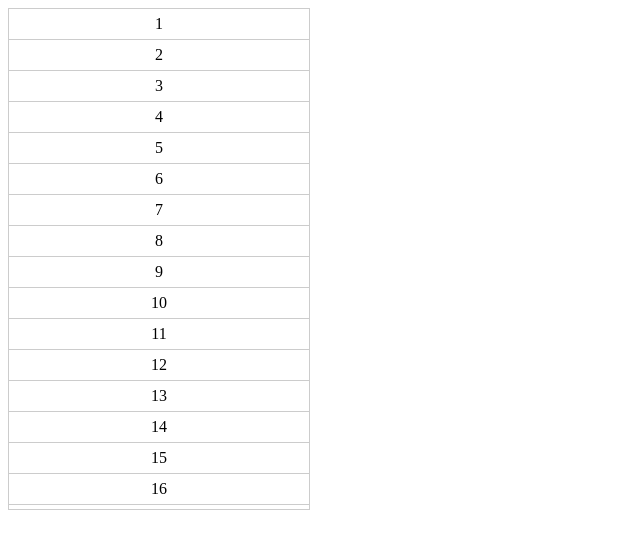
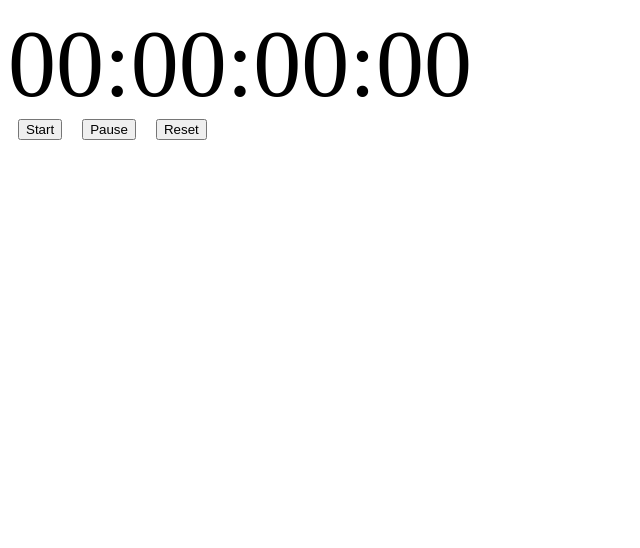
Before and after one commit to vr1Ravi/js-machine-coding, a React (Vite) app in the folder react/: page / in a window 1280 px wide. Shown: the top 548 px of the page, without its empty margins (0-640 px from the left). Built offline with nearby package versions, Linux system fonts and the light colour scheme.

Commit message:
stop watch

```diff
--- a/react/src/App.jsx
+++ b/react/src/App.jsx
@@ -11,6 +11,7 @@ import Toaster from "./components/ToastContainer";
 import ToastExample from "./components/ToastExample";
 import ToggleArrayItem from "./components/ToggleArrayItem";
 import SortableList from "./components/SortableList";
+import StopWatch from "./StopWatch";
 
 function App() {
   return (
@@ -33,7 +34,8 @@ function App() {
         </PopOver> */}
 
         {/* <DragAndDrop /> */}
-        <SortableList />
+        {/* <SortableList /> */}
+        <StopWatch />
       </div>
     </>
   );
--- /dev/null
+++ b/react/src/StopWatch/index.jsx
@@ -0,0 +1,76 @@
+import { useEffect, useRef, useState } from "react";
+import "./style.css";
+
+/**
+ *
+ * new Date().getTime(). = gives time in miliseconds which is past from 1970
+ */
+function StopWatch() {
+  const [time, setTime] = useState(0);
+  const stopwatchRef = useRef(0);
+  const intervalRef = useRef(null);
+
+  function handleStart() {
+    stopwatchRef.current = new Date().getTime() - time;
+    intervalRef.current = setInterval(() => {
+      setTime(new Date().getTime() - stopwatchRef.current);
+    }, 10);
+  }
+
+  function handlePasue() {
+    clearInterval(intervalRef.current);
+    intervalRef.current = null;
+  }
+
+  function handleReset() {
+    clearInterval(intervalRef.current);
+    setTime(0);
+  }
+  const formatTime = () => {
+    const ms = Math.floor((time % 1000) / 10)
+      .toString()
+      .padStart(2, "0");
+    const s = Math.floor((time / 1000) % 60)
+      .toString()
+      .padStart(2, "0");
+    const m = Math.floor((time / (1000 * 60)) % 60)
+      .toString()
+      .padStart(2, "0");
+    const h = Math.floor(time / (1000 * 60 * 60))
+      .toString()
+      .padStart(2, "0");
+    return `${h}:${m}:${s}:${ms}`;
+  };
+
+  function handleBlur() {
+    clearInterval(intervalRef.current);
+  }
+  function handleFocus() {
+    if (intervalRef.current) handleStart();
+  }
+  useEffect(() => {
+    window.addEventListener("blur", handleBlur);
+    window.addEventListener("focus", handleFocus);
+
+    return () => {
+      window.removeEventListener("blur", handleBlur);
+      window.removeEventListener("focus", handleFocus);
+    };
+  }, [time]);
+
+  return (
+    <div className="stopwatch">
+      <span className="time">{formatTime()}</span>
+
+      <div>
+        <button className="error" onClick={handleStart}>
+          Start
+        </button>
+        <button onClick={handlePasue}>Pause</button>
+        <button onClick={handleReset}>Reset</button>
+      </div>
+    </div>
+  );
+}
+
+export default StopWatch;
--- /dev/null
+++ b/react/src/StopWatch/style.css
@@ -0,0 +1,14 @@
+.time {
+  font-size: 6rem;
+  display: inline-block;
+  min-width: 200px;
+}
+
+.stopwatch {
+  display: flex;
+  flex-direction: column;
+}
+
+.stopwatch div button {
+  margin-inline: 10px;
+}
```
